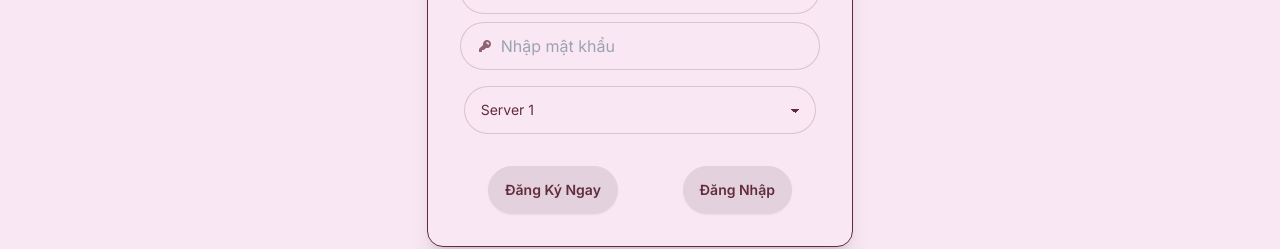
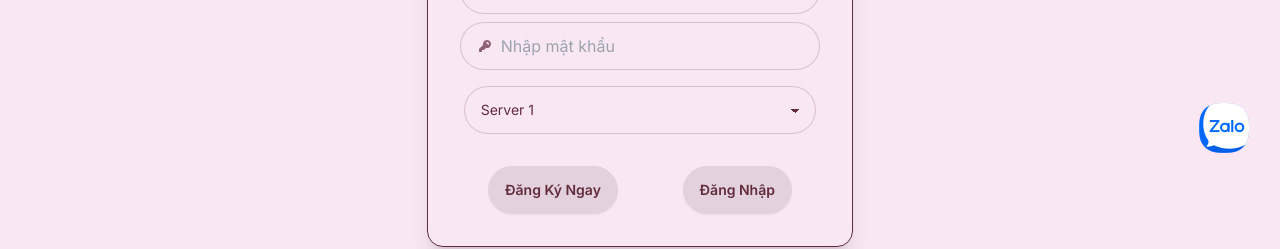
Before and after one commit to rinrinx28/hsowin, a Next.js app: page /resgiter in a window 1280 px wide. Shown: the part 618-867 px from the top of the page. Built offline with nearby package versions, Linux system fonts and the light colour scheme; no server answers.

Commit message:
Add new features, Posup and banner

```diff
--- a/src/app/(auth)/resgiter/page.tsx
+++ b/src/app/(auth)/resgiter/page.tsx
@@ -38,6 +38,11 @@ function Resigter() {
 					return modal.showModal();
 				}
 			}
+			const isValid = containsSpecialOrAccentedCharacters(info.username ?? '');
+			if (!isValid)
+				throw new Error(
+					'Xin lỗi, Username không thể dùng các ký hiệu đặc biệt!',
+				);
 			const res = await apiClient.post('/auth/resgiter', info);
 			if (res.data) {
 				router.push('/login');
@@ -201,3 +206,17 @@ function Resigter() {
 }
 
 export default Resigter;
+
+function containsSpecialOrAccentedCharacters(input: string): boolean {
+	// This regex checks for specific special characters: !@#$%^&*()+=._-
+	const specificSpecialCharRegex = /[!@#\$%\^\&*\)\(+=._-]/;
+
+	// This regex checks for any non-alphanumeric character, excluding whitespace (covers accented characters too)
+	const accentedOrOtherSpecialCharRegex = /[^a-zA-Z0-9\s]/;
+
+	// Return true if either regex matches
+	return (
+		specificSpecialCharRegex.test(input) ||
+		accentedOrOtherSpecialCharRegex.test(input)
+	);
+}
--- a/src/app/globals.css
+++ b/src/app/globals.css
@@ -302,3 +302,68 @@
 -ms-overflow-style: none;  /* IE and Edge */
 scrollbar-width: none;  /* Firefox */
 }
+
+/* Running  */
+
+.running{
+  -moz-animation: slide-right 10s linear infinite;
+  -webkit-animation: slide-right 10s linear infinite;
+  animation: slide-right 10s linear infinite;
+}
+.spin{
+  -moz-animation: spin-logo 10s linear infinite;
+  -webkit-animation: spin-logo 10s linear infinite;
+  animation: spin-logo 10s linear infinite;
+}
+
+/* for Firefox */
+@-moz-keyframes  slide-right {
+  from { -moz-transform: translateX(-100%); }
+  to { -moz-transform: translateX(100%); }
+}
+
+/* for Chrome */
+@-webkit-keyframes  slide-right {
+  from { -webkit-transform: translateX(-100%); }
+  to { -webkit-transform: translateX(100%); }
+}
+
+@keyframes  slide-right {
+  from {
+    -moz-transform: translateX(-100%);
+    -webkit-transform: translateX(-100%);
+    transform: translateX(-100%);
+  }
+  to {
+    -moz-transform: translateX(100%);
+    -webkit-transform: translateX(100%);
+    transform: translateX(100%);
+  }
+}
+
+
+
+/* for Firefox */
+@-moz-keyframes  spin-logo {
+  from { -moz-transform: rotate(0deg); }
+  to { -moz-transform: rotate(360deg); }
+}
+
+/* for Chrome */
+@-webkit-keyframes  spin-logo {
+  from { -webkit-transform: rotate(0deg); }
+  to { -webkit-transform: rotate(360deg); }
+}
+
+@keyframes  spin-logo {
+  from {
+    -moz-transform: rotate(0deg);
+    -webkit-transform: rotate(0deg);
+    transform: rotate(0deg);
+  }
+  to {
+    -moz-transform: rotate(360deg);
+    -webkit-transform: rotate(360deg);
+    transform: rotate(360deg);
+  }
+}
--- a/src/app/layout.tsx
+++ b/src/app/layout.tsx
@@ -5,6 +5,7 @@ import NavBar from '@/components/NavBar';
 import Footer from '@/components/Footer';
 import Providers from '@/lib/redux/Provider';
 import { SocketProvider } from '@/lib/socket';
+import PosUp from '@/components/PosUp';
 
 const inter = Inter({ subsets: ['latin'] });
 
@@ -63,6 +64,7 @@ export default function RootLayout({
 						<NavBar />
 						{children}
 						<Footer />
+						<PosUp />
 					</SocketProvider>
 				</Providers>
 			</body>
--- a/src/app/page.tsx
+++ b/src/app/page.tsx
@@ -13,6 +13,7 @@ import ImageLoader from '@/lib/ImageLoader';
 import Image from 'next/image';
 import moment from 'moment';
 import { useSocket } from '@/lib/socket';
+import { IoIosStarHalf } from 'react-icons/io';
 
 const slogans = [
 	'Mini Game Đỏ Đen Hồi Sinh Ngọc Rồng',
@@ -33,6 +34,7 @@ export default function Home() {
 	const [delay, setDelay] = useState(0);
 	const [mem, setMem] = useState(0);
 	const [prize, setPrize] = useState(0);
+	const [text, setText] = useState<any>(null);
 	const socket = useSocket();
 
 	const showTutorial = () => {
@@ -92,6 +94,9 @@ export default function Home() {
 				(e) => e.name === 'e-prize-diem-danh',
 			);
 			setPrize(e_prize_diem_danh?.value ?? 0);
+
+			const e_banner_text = evenConfig?.find((e) => e.name === 'e-banner-text');
+			setText(e_banner_text);
 		}
 	}, [evenConfig]);
 
@@ -239,6 +244,16 @@ export default function Home() {
 					</div>
 				</div>
 			</div>
+
+			{text && text?.status && (
+				<div className="w-full p-2 bg-primary overflow-hidden text-white">
+					<div className="running flex items-center gap-3 ">
+						<IoIosStarHalf className="spin" />
+						<p>{text?.option}</p>
+						<IoIosStarHalf className="spin" />
+					</div>
+				</div>
+			)}
 			<div className="flex justify-center">
 				<div className="max-w-7xl grid lg:grid-cols-2 lg:grid-rows-5 grid-flow-row gap-4">
 					<Minigame />
--- a/src/components/NavBar.tsx
+++ b/src/components/NavBar.tsx
@@ -139,7 +139,6 @@ const NavBar = () => {
 						</ul>
 					</div>
 				</div>
-
 				<div className="navbar-end gap-4">
 					<label className="swap swap-rotate">
 						<input
--- /dev/null
+++ b/src/components/PosUp.tsx
@@ -0,0 +1,34 @@
+import { useAppSelector } from '@/lib/redux/hook';
+import Image from 'next/image';
+import Link from 'next/link';
+import React, { useEffect, useState } from 'react';
+
+function PosUp() {
+	const eventConfig = useAppSelector((state) => state.eventConfig);
+	const [number, setNumber] = useState('');
+
+	useEffect(() => {
+		if (eventConfig) {
+			const e_zalo = eventConfig.find((e) => e.name === 'e_zalo');
+			setNumber(e_zalo?.option ?? '');
+		}
+	}, [eventConfig]);
+
+	return (
+		<div className="fixed bottom-0 right-0 size-28 flex items-center justify-center bg-transparent">
+			<Link
+				href={`http://zalo.me/${number}`}
+				target="_blank"
+				className="btn btn-link z-50">
+				<Image
+					src={'/image/social/Icon_of_Zalo.svg.png'}
+					alt="logo zalo"
+					height={50}
+					width={50}
+				/>
+			</Link>
+		</div>
+	);
+}
+
+export default PosUp;
```
Also changed, not shown: public/image/social/Icon_of_Zalo.svg.png (added).
